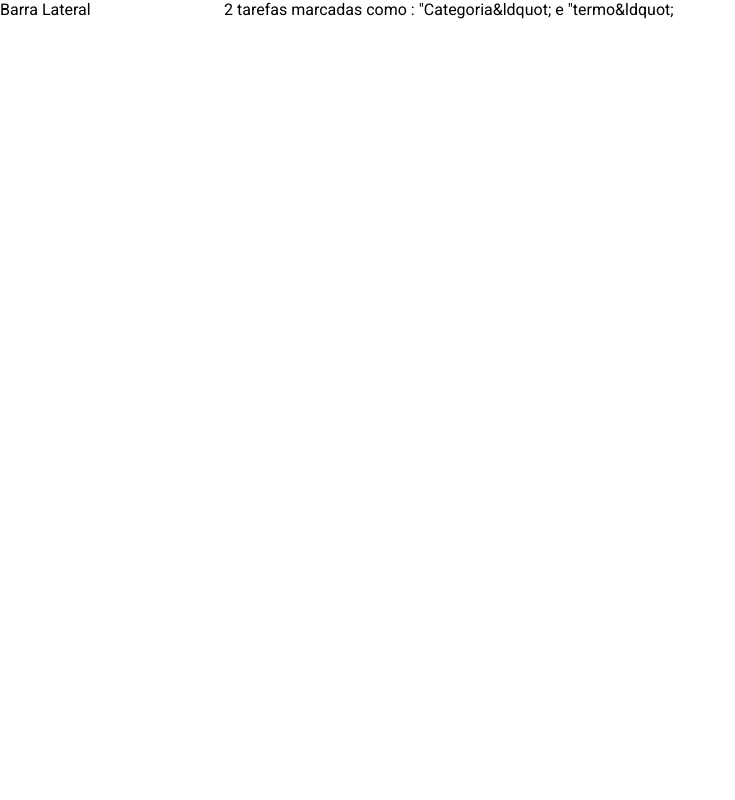
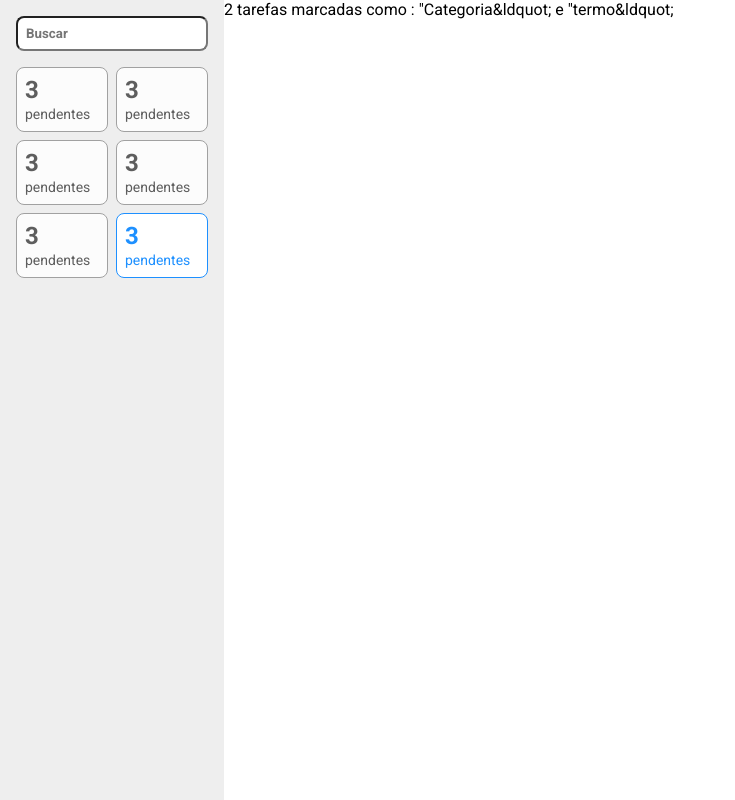
Before and after one commit to thallesrafaell/todo-list-react-redux, a React (Create React App) app: page / in a window 1280 px wide. Shown: the whole page, without its empty margins (0-735 px from the left). Built offline with nearby package versions, Linux system fonts and the light colour scheme.

Commit message:
Estilizando com Styled components Barra lateral

```diff
--- a/src/App.tsx
+++ b/src/App.tsx
@@ -1,4 +1,4 @@
-import BarraLateral from './containers'
+import BarraLateral from './containers/BarraLateral'
 import ListaDeTarefas from './containers/ListaDeTarefas'
 import EstiloGlobal, { Container } from './styles'
 
--- /dev/null
+++ b/src/components/FiltroCard/index.tsx
@@ -0,0 +1,12 @@
+import * as S from './styles'
+export type Props = {
+  ativo?: boolean
+}
+const FiltroCard = (props: Props) => (
+  <S.Card ativo={props.ativo}>
+    <S.Contador>3</S.Contador>
+    <S.Label>pendentes</S.Label>
+  </S.Card>
+)
+
+export default FiltroCard
--- /dev/null
+++ b/src/components/FiltroCard/styles.ts
@@ -0,0 +1,18 @@
+import styled from 'styled-components'
+import { Props } from '.'
+
+export const Card = styled.div<Props>`
+  padding: 8px;
+  border: 1px solid ${(props) => (props.ativo ? '#1e90ff' : ' #a1a1a1')};
+  background-color: ${(props) => (props.ativo ? '#fff' : '#fcfcfc')};
+  color: ${(props) => (props.ativo ? '#1e90ff' : '#5e5e5e')};
+  border-radius: 8px;
+`
+export const Contador = styled.span`
+  font-weight: bold;
+  font-size: 24px;
+  display: block;
+`
+export const Label = styled.span`
+  font-size: 14px;
+`
--- /dev/null
+++ b/src/containers/BarraLateral/index.tsx
@@ -0,0 +1,19 @@
+import FiltroCard from '../../components/FiltroCard'
+import * as S from './styles'
+const BarraLateral = () => (
+  <S.Aside>
+    <div>
+      <S.Campo type="text" placeholder="Buscar" />
+      <S.Filtros>
+        <FiltroCard />
+        <FiltroCard />
+        <FiltroCard />
+        <FiltroCard />
+        <FiltroCard />
+        <FiltroCard ativo />
+      </S.Filtros>
+    </div>
+  </S.Aside>
+)
+
+export default BarraLateral
--- /dev/null
+++ b/src/containers/BarraLateral/styles.ts
@@ -0,0 +1,23 @@
+import styled from 'styled-components'
+
+export const Aside = styled.aside`
+  padding: 16px;
+  background-color: #eee;
+  height: 100vh;
+`
+
+export const Filtros = styled.div`
+  display: grid;
+  grid-template-columns: 1fr 1fr;
+  grid-gap: 8px;
+  margin-top: 16px;
+`
+
+export const Campo = styled.input`
+  padding: 8px;
+  background-color: #fff;
+  border-radius: 8px;
+  font-weight: bold;
+  boder-corlor: #666666;
+  width: 100%;
+`
--- a/src/containers/index.tsx
+++ /dev/null
@@ -1,3 +0,0 @@
-const BarraLateral = () => <aside>Barra Lateral</aside>
-
-export default BarraLateral
```
